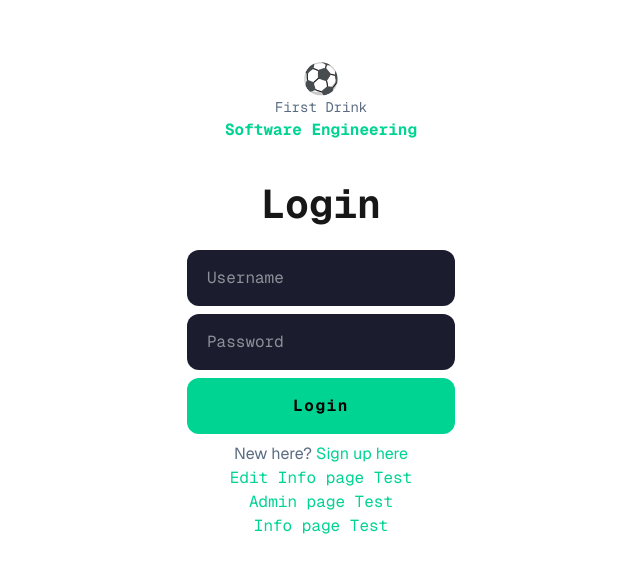
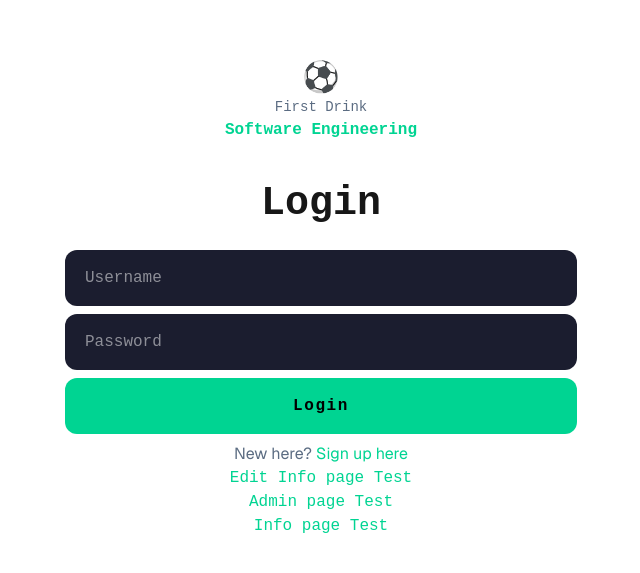
Before and after one commit to Davidsenec/first-drink-se18-frontend, a Next.js app: page / in a window 1280 px wide. Shown: the part 101-674 px from the top of the page, without its empty margins (319-959 px from the left). Built offline with nearby package versions, Linux system fonts and the light colour scheme.

Commit message:
feat: remove font from this file and make input fields width longer

```diff
--- a/src/app/page.tsx
+++ b/src/app/page.tsx
@@ -7,7 +7,7 @@
   const grayText = "text-[#5b6c82]";
 
   return (
-    <div className="flex flex-col min-h-screen items-center justify-center font-mono">
+    <div className="flex flex-col min-h-screen items-center justify-center">
 
       {/* Header */}
       <div className="flex flex-col text-center">
@@ -22,7 +22,7 @@
       <h1 className="mt-8 mb-4 text-[40px]"><strong>Login</strong></h1>
 
       {/* login fields */}
-      <div className="flex flex-col gap-2">
+      <div className="flex flex-col gap-2 w-full max-w-lg mx-10">
 
         <TextInputNLB placeholder="Username"/>
 
@@ -36,7 +36,6 @@
       <p className={`${grayText} font-sans mt-2`}>
         New here? <a href="register" className={`${emeraldText}`}>Sign up here</a>
       </p>
-
       <a className={`${emeraldText}`} href="edit-info">Edit Info page Test</a>
       <a className={`${emeraldText}`} href="admin">Admin page Test</a>
       <a className={`${emeraldText}`} href="info">Info page Test</a>
```
